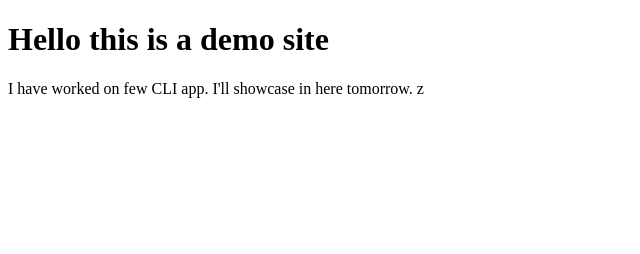
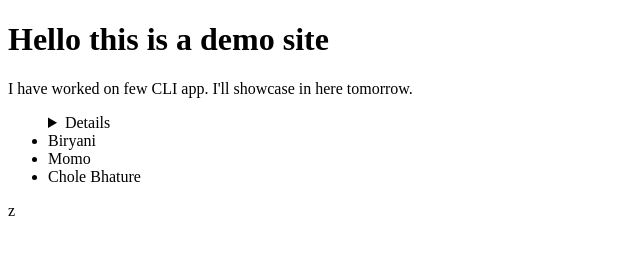
Before and after one commit to ncrptd/mark-three-student-name-site, a plain HTML site: page index.html in a window 1280 px wide. Shown: the whole page, without its empty margins (0-640 px from the left). Drawn offline with Linux system fonts and the light colour scheme.

Commit message:
added my favourite food

```diff
--- a/index.html
+++ b/index.html
@@ -9,6 +9,12 @@
   <body>
     <h1>Hello this is a demo site</h1>
     I have worked on few CLI app. I'll showcase in here tomorrow.
+    <ul>
+      <details>My favourite foods</details>
+      <li>Biryani</li>
+      <li>Momo</li>
+      <li>Chole Bhature</li>
+    </ul>
   </body>
 </html>
 z
```
